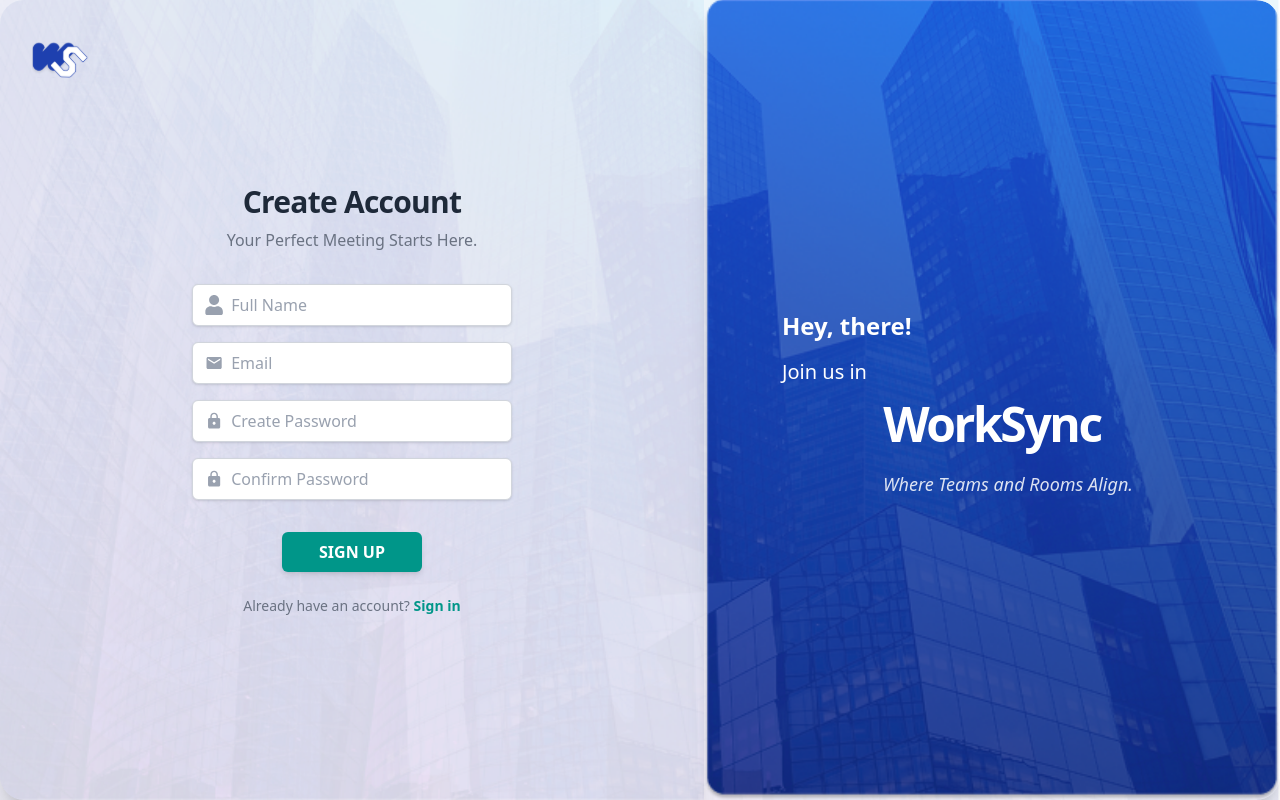
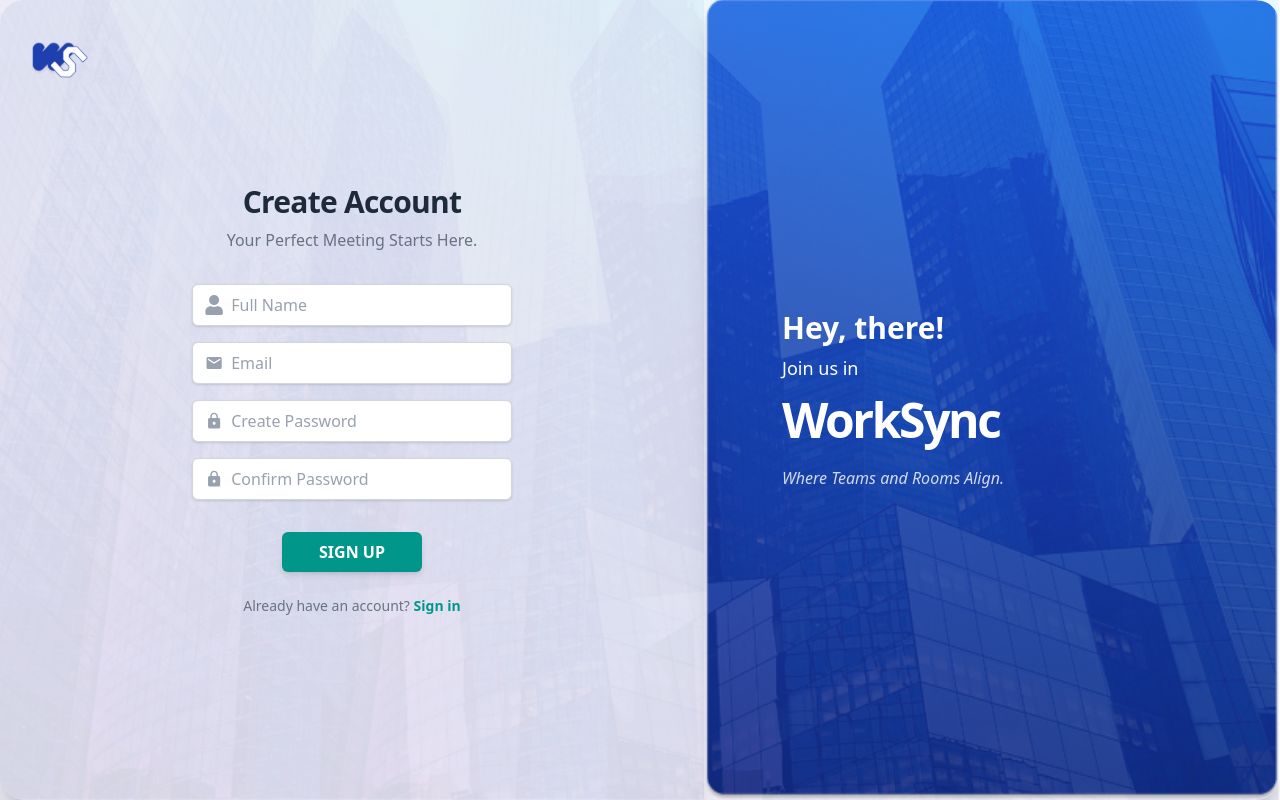
Before and after one commit to donnabell-s/WorkSync-frontend, a React (Vite) app: page /login in a window 1280 px wide. Both pictures are taken after a click on the button "Sign up". Built offline with nearby package versions, Linux system fonts and the light colour scheme.

Commit message:
update right panel text layout and styling

```diff
--- a/src/views/containers/Authentication/Signup.tsx
+++ b/src/views/containers/Authentication/Signup.tsx
@@ -80,12 +80,10 @@ const Signup = () => {
       <div className="basis-[45%] flex flex-col justify-center items-center relative min-h-screen p-4 rounded-tr-3xl rounded-br-3xl bg-white/0 shadow-xl overflow-hidden">
         <div className="absolute inset-0 w-full h-full bg-cover bg-center rounded-tr-3xl rounded-br-3xl z-0 bg-[url('/src/assets/login-bg1.png')]" />
         <div className="w-full max-w-[420px] flex flex-col items-center justify-center mx-auto z-10 relative h-full">
-          <h3 className="text-2xl font-extrabold mb-4 mt-2 text-white text-left w-full">Hey, there!</h3>
-          <p className="text-xl font-medium text-white text-left w-full mb-2">Join us in</p>
-          <h1 className="text-5xl font-extrabold mb-4 font-montserrat tracking-tighter leading-tight text-white text-left w-full mx-auto block w-max">WorkSync</h1>
-          <p className="text-lg font-medium italic text-left max-w-fit block ml-8 text-white/85">
-            Where Teams and Rooms Align.
-          </p>
+          <h3 className="text-3xl font-extrabold text-white text-left w-full mb-2">Hey, there!</h3>
+          <p className="text-lg text-white text-left w-full mb-2">Join us in</p>
+          <h1 className="text-5xl font-extrabold font-montserrat tracking-tighter leading-tight text-white text-left w-full mb-4">WorkSync</h1>
+          <p className="text-base font-medium italic text-left w-full text-white/80">Where Teams and Rooms Align.</p>
         </div>
       </div>
     </div>
```
